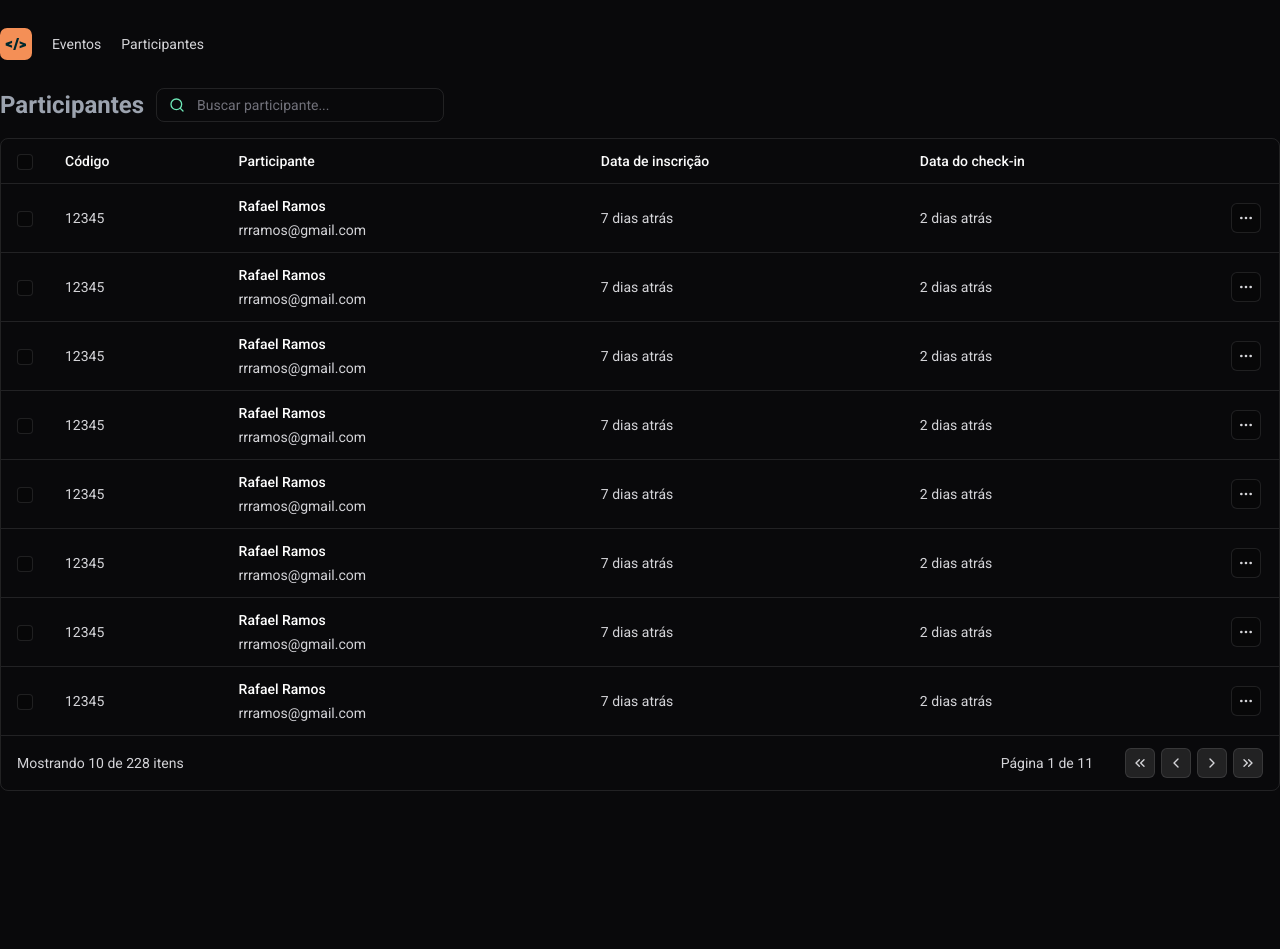
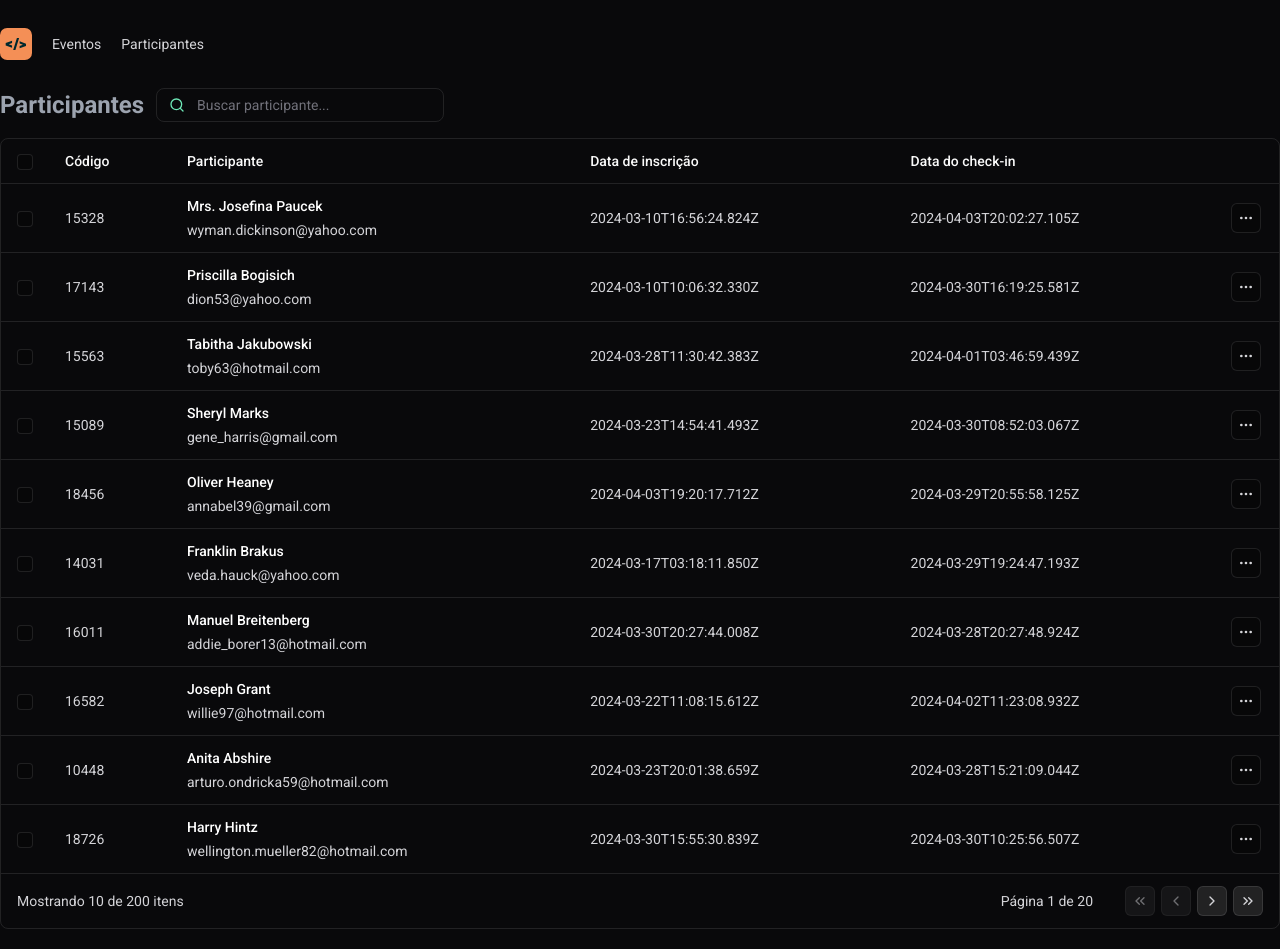
Before and after one commit to rafaelreisramos/nlw-unite, a React (Vite) app in the folder web/: page / in a window 1280 px wide. Before the commit the page ends 811 px from the top, so only its background shows below. Built offline with nearby package versions, Linux system fonts and the light colour scheme.

Commit message:
chore: faker data and pagination

```diff
--- a/web/package.json
+++ b/web/package.json
@@ -10,11 +10,13 @@
     "preview": "vite preview"
   },
   "dependencies": {
+    "dayjs": "^1.11.10",
     "lucide-react": "^0.364.0",
     "react": "^18.2.0",
     "react-dom": "^18.2.0"
   },
   "devDependencies": {
+    "@faker-js/faker": "^8.4.1",
     "@tailwindcss/forms": "^0.5.7",
     "@types/react": "^18.2.66",
     "@types/react-dom": "^18.2.22",
--- a/web/src/components/attendee-list.tsx
+++ b/web/src/components/attendee-list.tsx
@@ -10,8 +10,37 @@ import { IconButton } from './icon-button'
 import { Table } from './table/table'
 import { TableHeader } from './table/table-header'
 import { TableCell } from './table/table-cell'
+import { ChangeEvent, useState } from 'react'
+import { attendees } from '../data/attendees'
+
+const ATTENDEES_PER_PAGE = 10
 
 export function AttendeeList() {
+  const [search, setSearch] = useState('')
+  const [page, setPage] = useState(1)
+
+  const totalPages = Math.ceil(attendees.length / ATTENDEES_PER_PAGE)
+
+  function onSearchInputChange(event: ChangeEvent<HTMLInputElement>) {
+    setSearch(event.target.value)
+  }
+
+  function goToFirstPage() {
+    setPage(1)
+  }
+
+  function goToPreviousPage() {
+    setPage((prevPage) => prevPage - 1)
+  }
+
+  function goToNextPage() {
+    setPage((prevPage) => prevPage + 1)
+  }
+
+  function goToLastPage() {
+    setPage(totalPages)
+  }
+
   return (
     <div className="flex flex-col gap-4">
       <div className="flex items-center gap-3">
@@ -19,6 +48,8 @@ export function AttendeeList() {
         <div className="w-72 flex items-center gap-3 px-3 py-1.5 border border-white/10 rounded-lg">
           <Search className="size-4 text-emerald-300" />
           <input
+            onChange={onSearchInputChange}
+            value={search}
             className="bg-transparent flex-1 text-sm outline-none border-0 p-0 placeholder:text-zinc-500"
             placeholder="Buscar participante..."
           />
@@ -43,10 +74,10 @@ export function AttendeeList() {
           </tr>
         </thead>
         <tbody>
-          {Array.from({ length: 8 }).map((_, idx) => {
+          {attendees.slice((page - 1) * 10, page * 10).map((attendee) => {
             return (
               <tr
-                key={idx}
+                key={attendee.id}
                 className="border-b border-white/10 hover:bg-white/5"
               >
                 <TableCell>
@@ -57,17 +88,17 @@ export function AttendeeList() {
                     id=""
                   />
                 </TableCell>
-                <TableCell>12345</TableCell>
+                <TableCell>{attendee.id}</TableCell>
                 <TableCell>
                   <div className="flex flex-col gap-1">
                     <span className="font-semibold text-white">
-                      Rafael Ramos
+                      {attendee.name}
                     </span>
-                    <span>rrramos@gmail.com</span>
+                    <span>{attendee.email}</span>
                   </div>
                 </TableCell>
-                <TableCell>7 dias atrás</TableCell>
-                <TableCell>2 dias atrás</TableCell>
+                <TableCell>{attendee.createdAt.toISOString()}</TableCell>
+                <TableCell>{attendee.checkInAt.toISOString()}</TableCell>
                 <TableCell>
                   <IconButton transparent>
                     <MoreHorizontal className="size-4" />
@@ -80,22 +111,28 @@ export function AttendeeList() {
         <tfoot>
           <tr>
             <TableCell className="text-left" colSpan={3}>
-              Mostrando 10 de 228 itens
+              {`Mostrando 10 de ${attendees.length} itens`}
             </TableCell>
             <TableCell className="text-right" colSpan={3}>
               <div className="inline-flex items-center gap-8">
-                <span>Página 1 de 11</span>
+                <span>{`Página ${page} de ${totalPages}`}</span>
                 <div className="inline-flex gap-1.5">
-                  <IconButton>
+                  <IconButton onClick={goToFirstPage} disabled={page === 1}>
                     <ChevronsLeft className="size-4" />
                   </IconButton>
-                  <IconButton>
+                  <IconButton onClick={goToPreviousPage} disabled={page === 1}>
                     <ChevronLeft className="size-4" />
                   </IconButton>
-                  <IconButton>
+                  <IconButton
+                    onClick={goToNextPage}
+                    disabled={page === totalPages}
+                  >
                     <ChevronRight className="size-4" />
                   </IconButton>
-                  <IconButton>
+                  <IconButton
+                    onClick={goToLastPage}
+                    disabled={page === totalPages}
+                  >
                     <ChevronsRight className="size-4" />
                   </IconButton>
                 </div>
--- a/web/src/components/icon-button.tsx
+++ b/web/src/components/icon-button.tsx
@@ -5,13 +5,19 @@ interface IconButtonProps extends ComponentProps<'button'> {
   transparent?: boolean
 }
 
-export function IconButton({ transparent, ...props }: IconButtonProps) {
+export function IconButton({
+  transparent,
+  disabled,
+  ...props
+}: IconButtonProps) {
   return (
     <button
       {...props}
+      disabled={disabled}
       className={twMerge(
         'border border-white/10 rounded-md p-1.5',
-        transparent ? 'bg-black/20' : 'bg-white/10'
+        transparent ? 'bg-black/20' : 'bg-white/10',
+        disabled ? 'opacity-50' : null
       )}
     />
   )
--- /dev/null
+++ b/web/src/data/attendees.ts
@@ -0,0 +1,9 @@
+import { faker } from '@faker-js/faker'
+
+export const attendees = Array.from({ length: 200 }).map(() => ({
+  id: faker.number.int({ min: 10000, max: 20000 }),
+  name: faker.person.fullName(),
+  email: faker.internet.email().toLocaleLowerCase(),
+  createdAt: faker.date.recent({ days: 30 }),
+  checkInAt: faker.date.recent({ days: 7 }),
+}))
```
Also changed, not shown: 1 other file (tests, documents, lock files or other folders).
